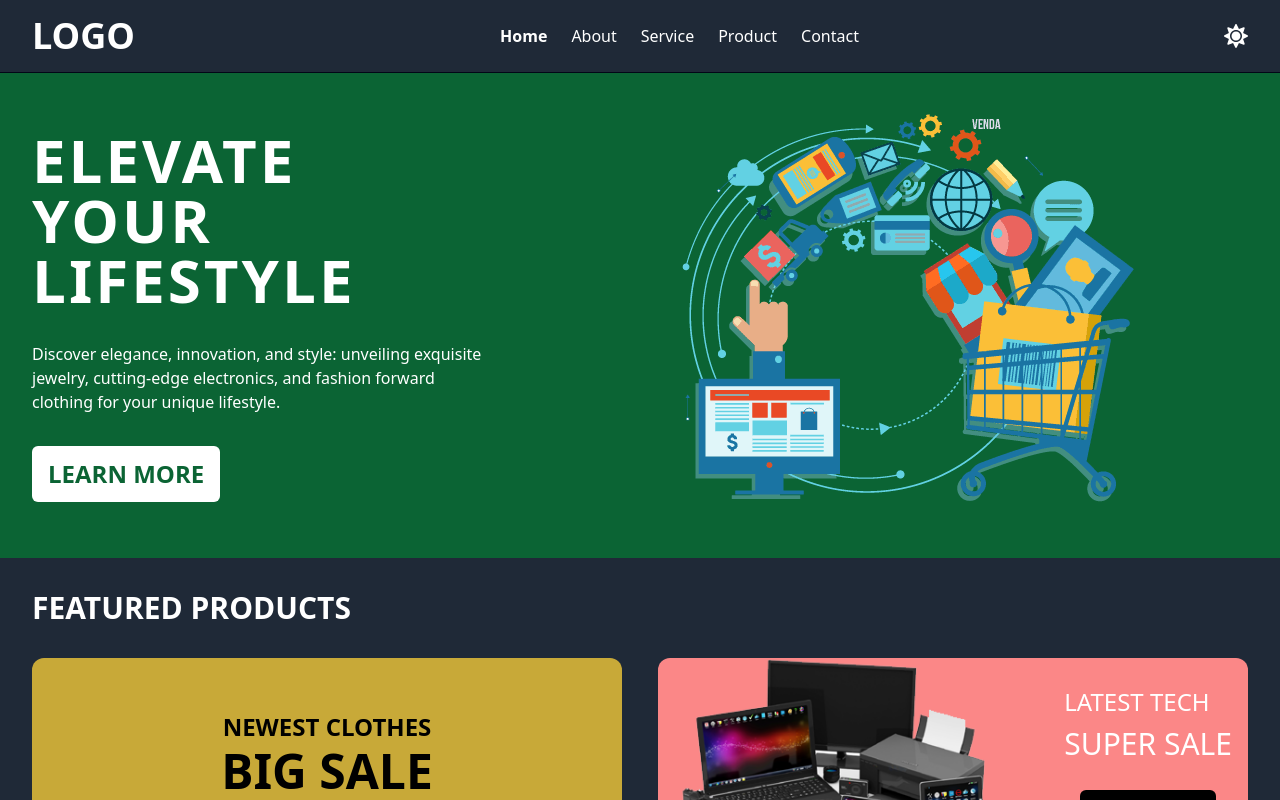
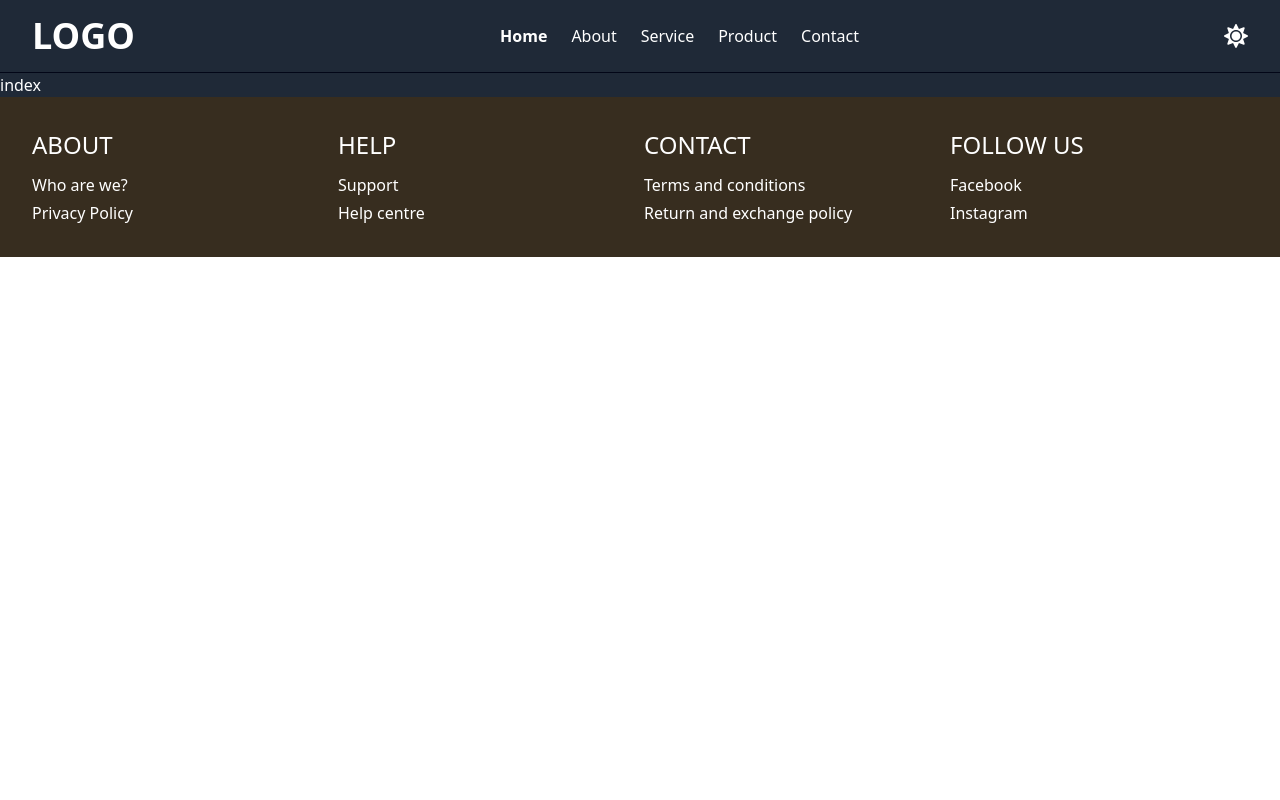
Before and after one commit to AbhinavTuladhar/ecommerce-redux, a React (Vite) app: page /product/1 in a window 1280 px wide. Shown: the top 800 px of the page. Built offline with nearby package versions, Linux system fonts and the light colour scheme; no server answers.

Commit message:
feat: configure react router for individual product page

```diff
--- a/package.json
+++ b/package.json
@@ -16,6 +16,7 @@
     "react-dom": "^18.2.0",
     "react-icons": "^5.0.0",
     "react-redux": "^9.0.4",
+    "react-router-dom": "^6.21.1",
     "react-toastify": "^9.1.3",
     "redux": "^5.0.1"
   },
--- a/src/App.tsx
+++ b/src/App.tsx
@@ -2,8 +2,8 @@ import { useEffect, useState } from 'react'
 import { useAppDispatch, useAppSelector } from '@/hooks/reduxHooks'
 import { fetchProducts, ProductsSelector } from '@/features/products/productsSlice'
 import NavBar from "@/components/misc/NavBar"
-import Home from "@/pages/Home"
 import Footer from './components/misc/Footer'
+import Router from './Router'
 
 const App = () => {
   const [dark, setDark] = useState(true)
@@ -28,7 +28,7 @@ const App = () => {
     <div className={`min-h-[100dvh]  ${dark ? 'dark' : ''}`}>
       <div className='duration-500 bg-slate-100 text-slate-800 dark:bg-gray-800 dark:text-white'>
         <NavBar dark={dark} toggleDarkMode={toggleDarkMode} />
-        <Home />
+        <Router />
         <Footer />
       </div>
     </div>
--- /dev/null
+++ b/src/Router.tsx
@@ -0,0 +1,16 @@
+import { Routes, Route, useLocation } from 'react-router-dom'
+import Home from '@/pages/Home'
+import Product from '@/pages/Product'
+
+const Router = () => {
+  const location = useLocation()
+
+  return (
+    <Routes location={location} key={location.pathname}>
+      <Route path='' element={<Home />} key='home' />
+      <Route path='/product/:id' element={<Product />} key='product' />
+    </Routes>
+  )
+}
+
+export default Router
--- a/src/main.tsx
+++ b/src/main.tsx
@@ -4,11 +4,14 @@ import App from './App.tsx'
 import './index.css'
 import { Provider } from 'react-redux'
 import { store } from './store.ts'
+import { BrowserRouter } from 'react-router-dom'
 
 ReactDOM.createRoot(document.getElementById('root')!).render(
   <React.StrictMode>
-    <Provider store={store}>
-      <App />
-    </Provider>
+    <BrowserRouter>
+      <Provider store={store}>
+        <App />
+      </Provider>
+    </BrowserRouter>
   </React.StrictMode>,
 )
--- /dev/null
+++ b/src/pages/Product/index.tsx
@@ -0,0 +1,7 @@
+const index = () => {
+  return (
+    <div>index</div>
+  )
+}
+
+export default index
```
Also changed, not shown: 1 other file (tests, documents, lock files or other folders).
